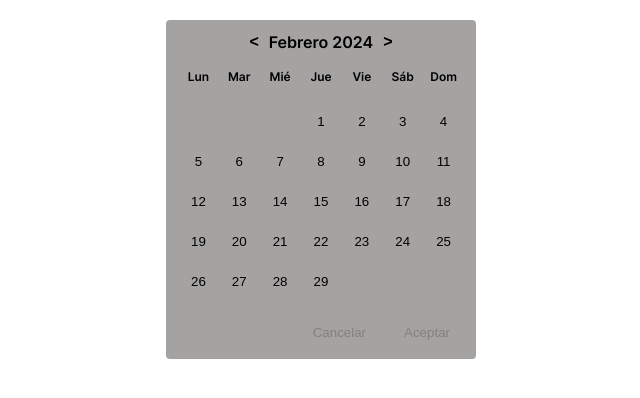
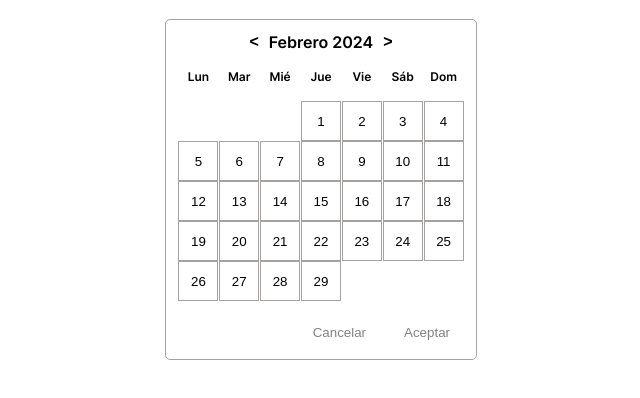
Before and after one commit to No-Country/Reunion-Facil-c16-05-m-node-react, a React (Vite) app in the folder app/: page / in a window 1280 px wide. Shown: the top 398 px of the page, without its empty margins (319-959 px from the left). Built offline with nearby package versions, Linux system fonts and the light colour scheme.

Commit message:
fix color contrast

```diff
--- a/app/src/components/Calendar/Calendar.module.css
+++ b/app/src/components/Calendar/Calendar.module.css
@@ -7,7 +7,7 @@
     gap: 17px;
     max-width: 310px;
     margin: auto;
-    background: var(--color-secondary);
+    outline: 1px solid var(--color-secondary);
 }
 
 .calendarContain header {
```
